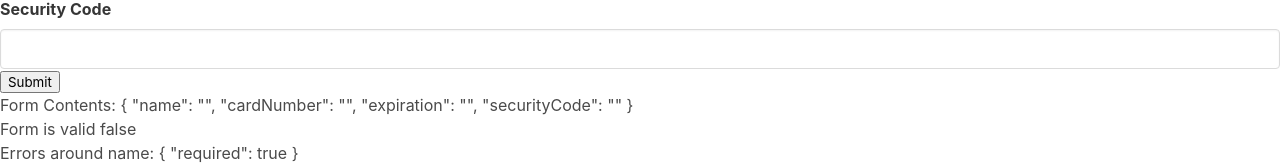
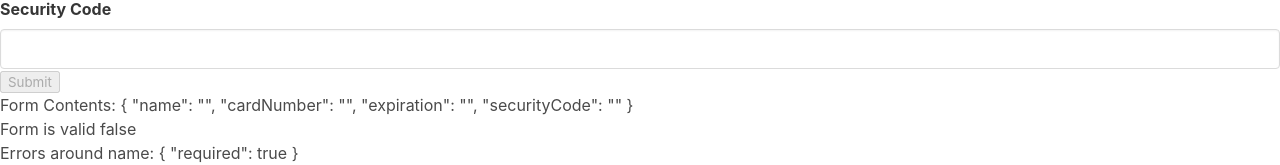
Before and after one commit to BeataJ/creditcard-reactiveForm, an Angular app: page / in a window 1280 px wide. Shown: the part 219-384 px from the top of the page. Built offline with nearby package versions, Linux system fonts and the light colour scheme.

Commit message:
add [disabled]="cardForm.invalid" button

```diff
--- a/src/app/card-form/card-form.component.html
+++ b/src/app/card-form/card-form.component.html
@@ -3,7 +3,7 @@
     <app-input label="Card Name" [control]="cardForm.get('cardNumber')" ></app-input>
     <app-input label="Expiration" [control]="cardForm.get('expiration')" ></app-input>
     <app-input label="Security Code" [control]="cardForm.get('securityCode')" ></app-input>
-    <button type="submit">Submit</button>
+    <button [disabled]="cardForm.invalid" type="submit">Submit</button>
 </form>
 
 <div>Form Contents: {{ cardForm.value | json }}</div>
```
